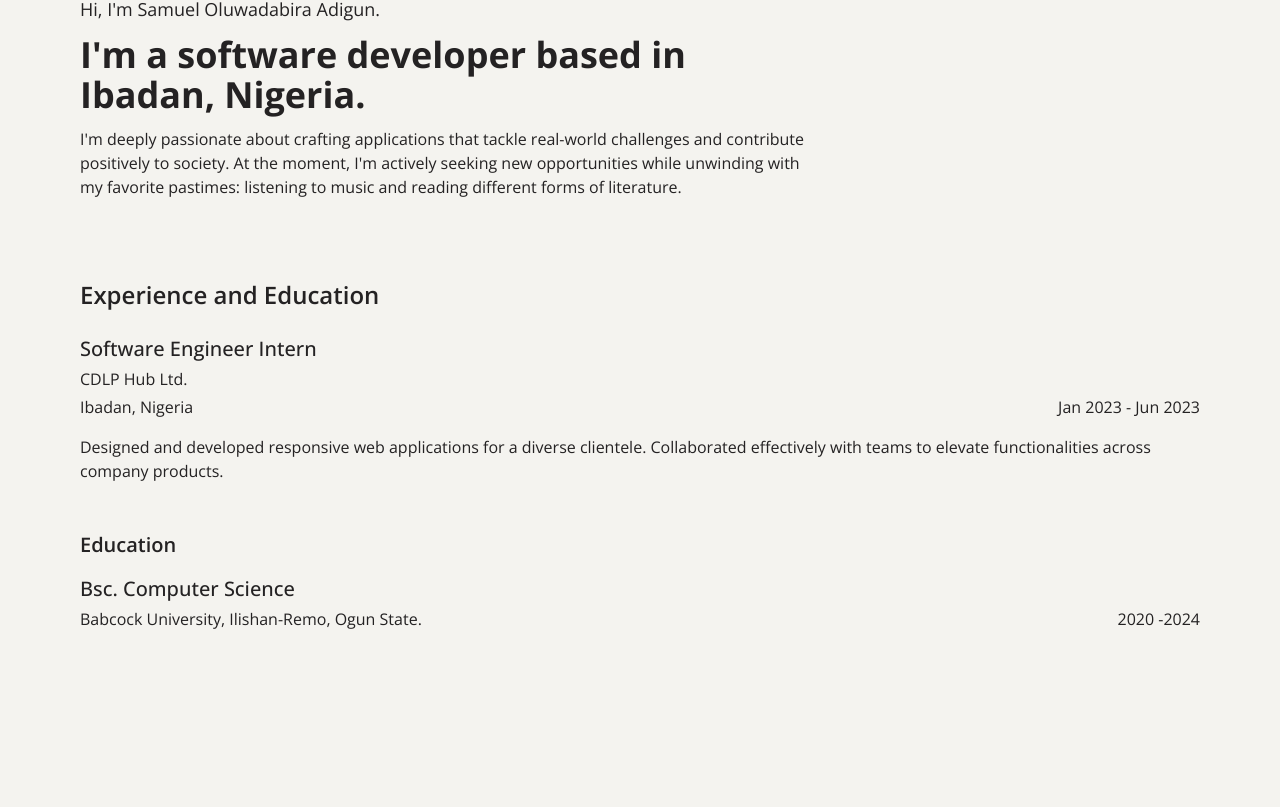
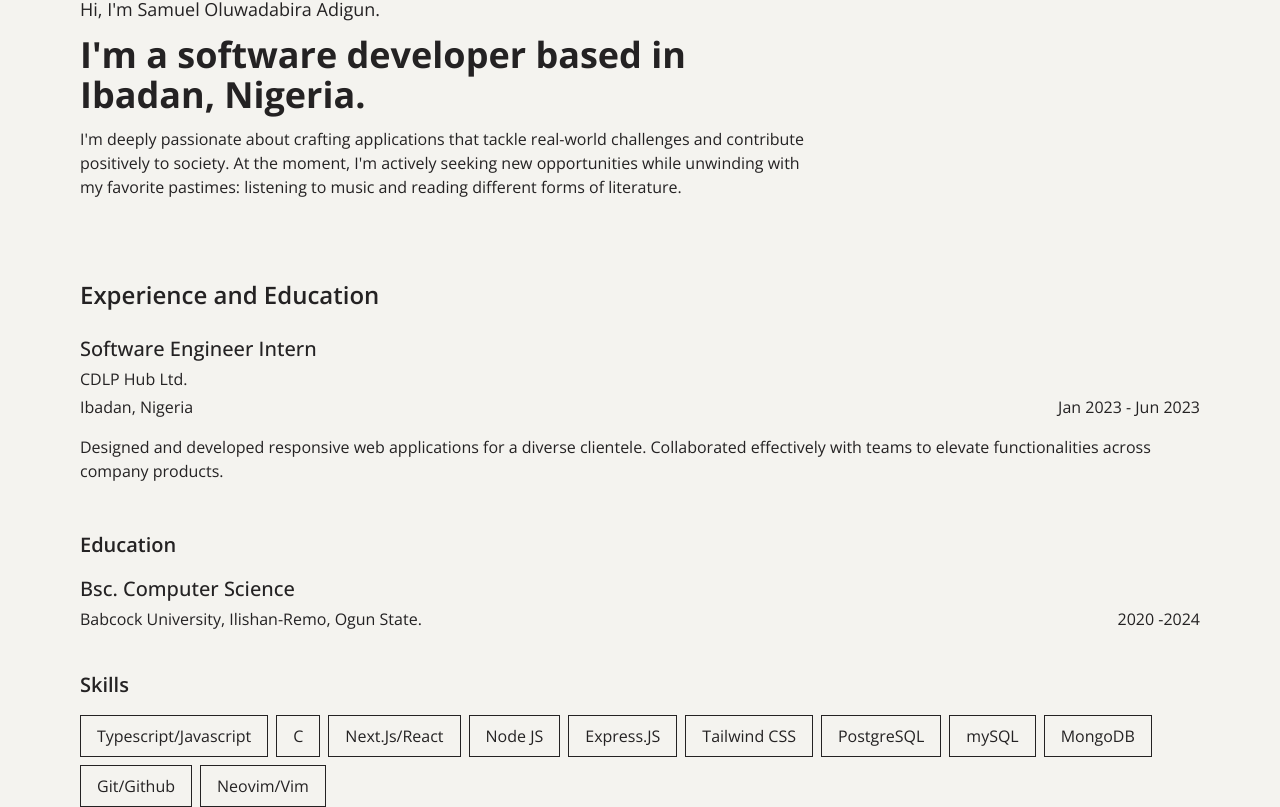
Before and after one commit to Asonance11/me, a Next.js app: page / in a window 1280 px wide. Shown: the part 157-964 px from the top of the page. Before the commit the page ends 800 px from the top, so only its background shows below. Built offline with nearby package versions, Linux system fonts and the light colour scheme.

Commit message:
Addition of the skills section

```diff
--- a/components/custom/experience-and-education.tsx
+++ b/components/custom/experience-and-education.tsx
@@ -1,3 +1,4 @@
+import { skills } from '@/lib/data';
 import React from 'react';
 
 const ExperienceAndEducation = () => {
@@ -8,6 +9,7 @@ const ExperienceAndEducation = () => {
       </h1>
       <Experience />
       <Education />
+      <Skills />
     </section>
   );
 };
@@ -47,4 +49,19 @@ const Education = () => {
   );
 };
 
+const Skills = () => {
+  return (
+    <section className="mt-10">
+      <h2 className="text-xl font-semibold dark:text-[#E3E3E3]">Skills</h2>
+      <div className="mt-4 flex items-center flex-wrap gap-2">
+        {skills.map((skill) => (
+          <div className="px-4 py-2 border border-[#242223] dark:border-[#989898] dark:text-[#E4E4E4]">
+            {skill}
+          </div>
+        ))}
+      </div>
+    </section>
+  );
+};
+
 export default ExperienceAndEducation;
```
